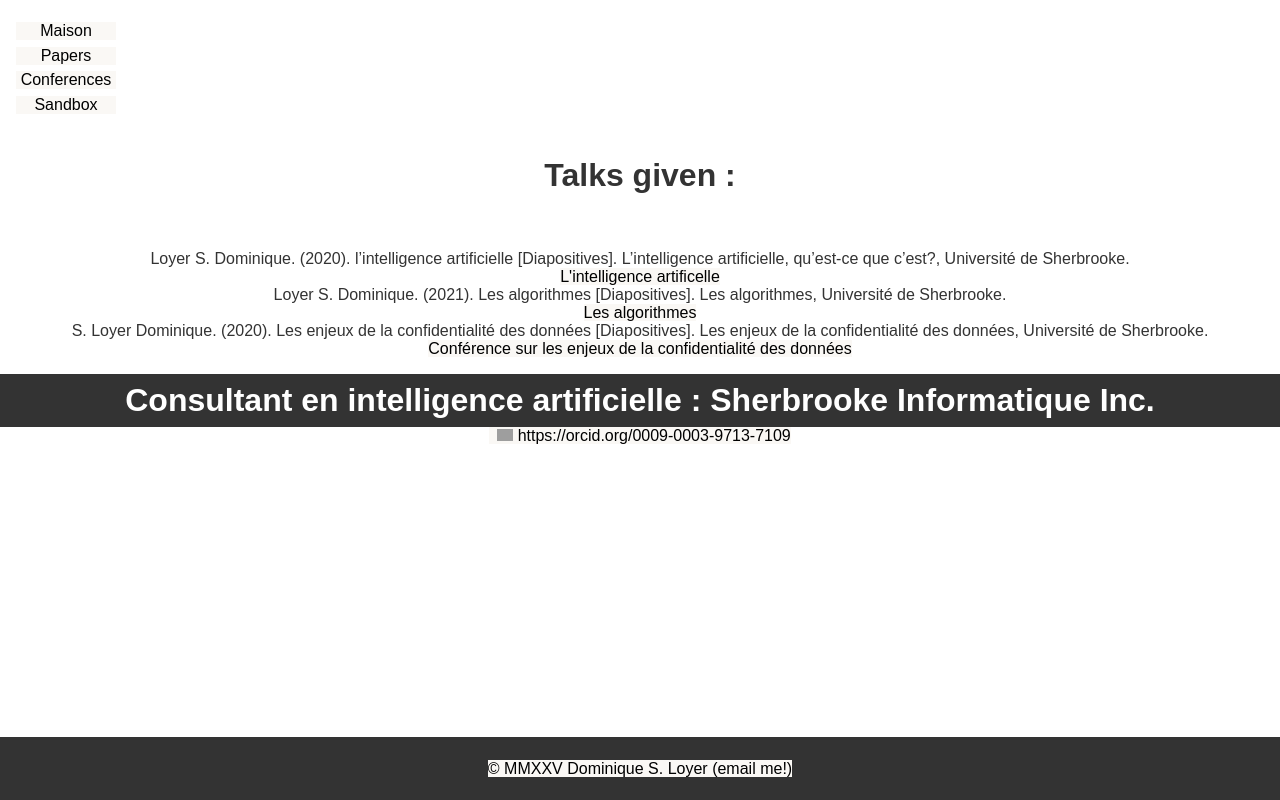
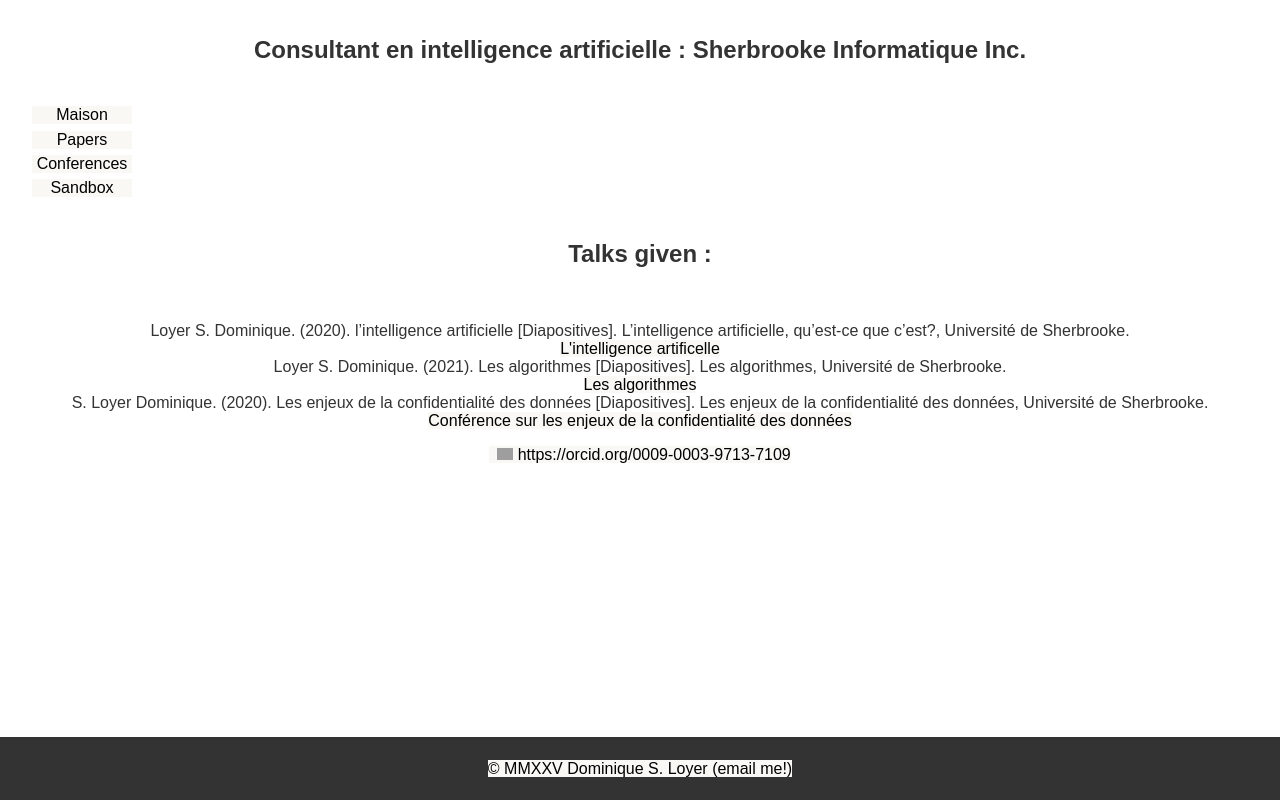
Before and after one commit to DominiqueLoyer/DominiqueLoyer.github.io, a plain HTML site: page conferences.html in a window 1280 px wide. Drawn offline with Linux system fonts and the light colour scheme; grey boxes are pictures that could not be loaded.

Commit message:
Update conferences.html

```diff
--- a/conferences.html
+++ b/conferences.html
@@ -93,6 +93,12 @@ j=d.createElement(s),dl=l!='dataLayer'?'&l='+l:'';j.async=true;j.src=
 
   <body>
 
+
+     <section>
+
+    <h1><fontsize:8><center>Consultant en intelligence artificielle : Sherbrooke Informatique Inc.</center> </h1>
+ </header>
+
      <section>
 
 
@@ -125,9 +131,7 @@ S. Loyer Dominique. (2020). Les enjeux de la confidentialité des données [Diap
   <a href="https://dominiqueloyer.github.io/Les enjeurs de la confidentialité des données.pdf">Conférence sur les enjeux de la confidentialité des données</a>
      </br>
 </p>
- <header>
-    <h1><fontsize:8><center>Consultant en intelligence artificielle : Sherbrooke Informatique Inc.</center> </h1>
-     </header>
+
 
 
 
```
